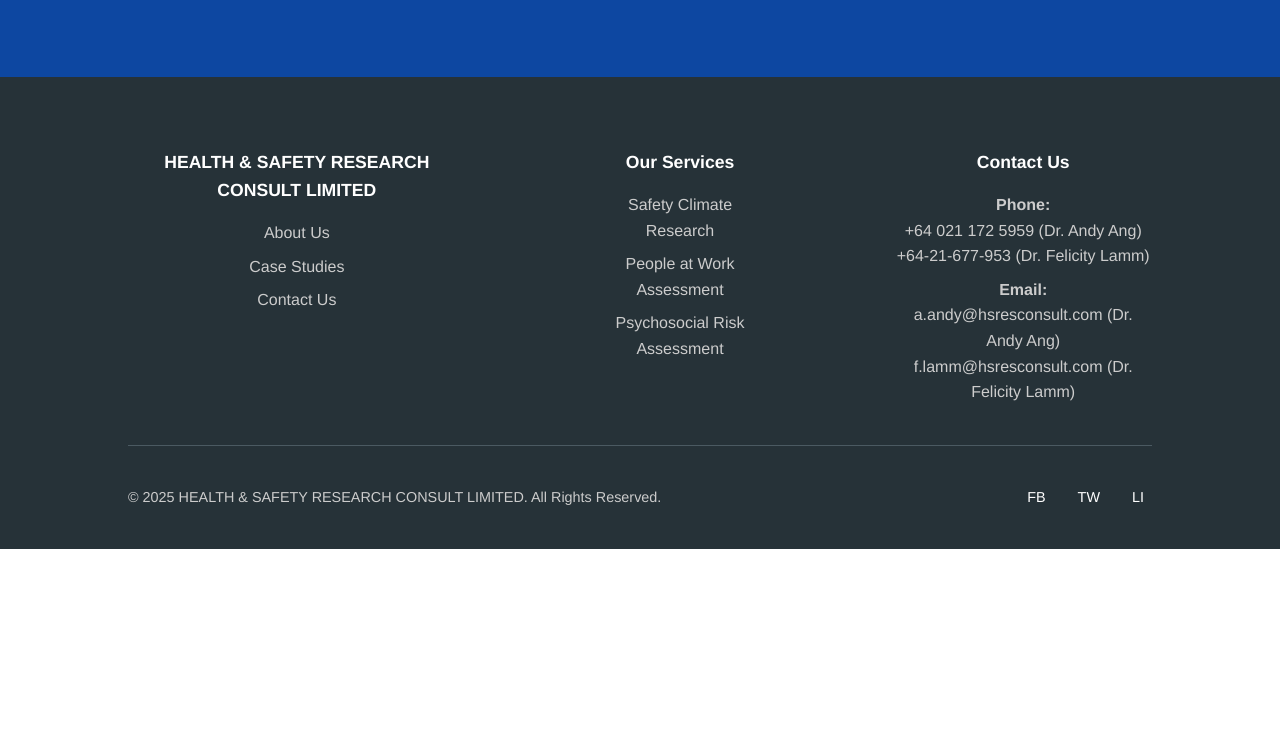
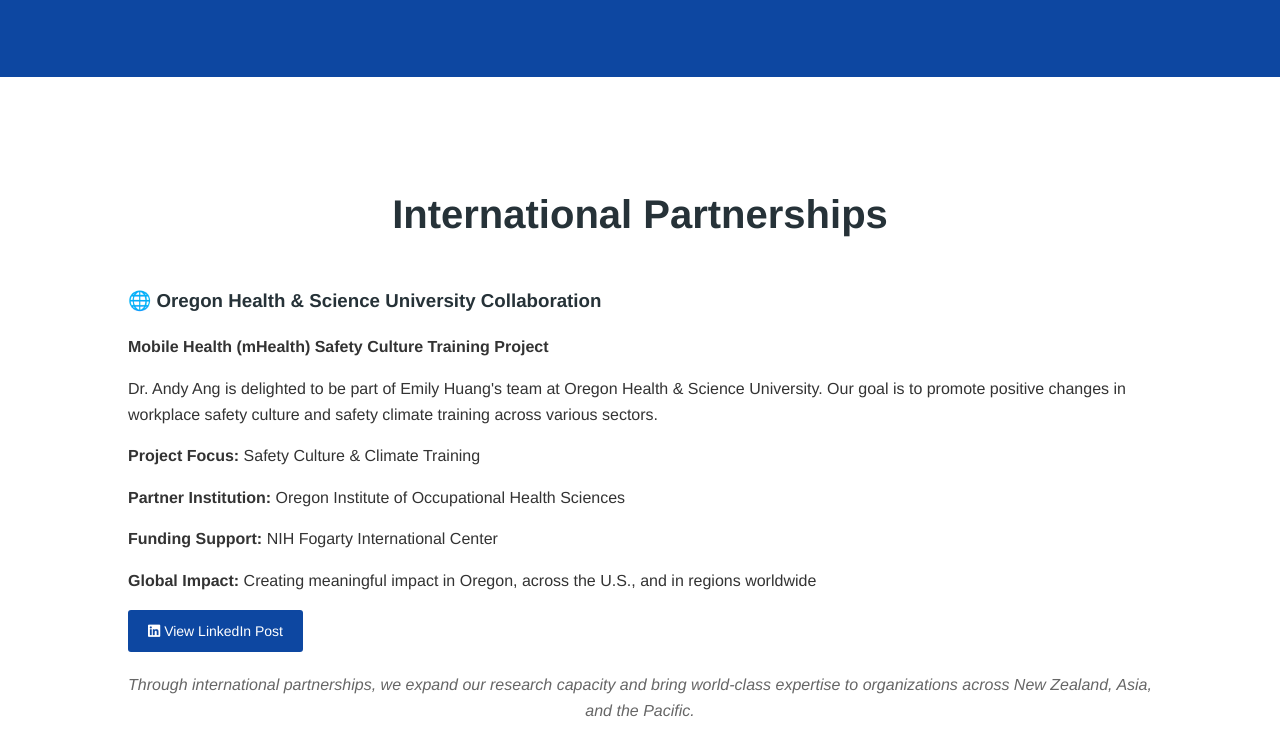
Before and after one commit to jayang04/Health-Safety-Research-Consult-Limited, a plain HTML site: page html/services.html in a window 1280 px wide. Shown: the part 2849-3600 px from the top of the page. Before the commit the page ends 3398 px from the top, so only its background shows below. Drawn offline with Linux system fonts and the light colour scheme.

Commit message:
edit content and bug fixes

```diff
--- a/html/services.html
+++ b/html/services.html
@@ -6,6 +6,8 @@
     <title>Services - HEALTH & SAFETY RESEARCH CONSULT LIMITED</title>
     <link rel="stylesheet" href="../css/style.css">
     <link rel="stylesheet" href="../css/services.css">
+    <!-- Font Awesome for icons -->
+    <link rel="stylesheet" href="https://cdnjs.cloudflare.com/ajax/libs/font-awesome/6.0.0/css/all.min.css">
 </head>
 <body>
     <header>
@@ -145,6 +147,33 @@
                 </div>
             </div>
         </section>
+
+        <section class="international-partnerships">
+            <div class="container">
+                <h2>International Partnerships</h2>
+                <div class="partnership-highlight">
+                    <div class="partnership-card">
+                        <h3>🌐 Oregon Health & Science University Collaboration</h3>
+                        <p><strong>Mobile Health (mHealth) Safety Culture Training Project</strong></p>
+                        <p>Dr. Andy Ang is delighted to be part of Emily Huang's team at Oregon Health & Science University. Our goal is to promote positive changes in workplace safety culture and safety climate training across various sectors.</p>
+                        <div class="partnership-details">
+                            <p><strong>Project Focus:</strong> Safety Culture & Climate Training</p>
+                            <p><strong>Partner Institution:</strong> Oregon Institute of Occupational Health Sciences</p>
+                            <p><strong>Funding Support:</strong> NIH Fogarty International Center</p>
+                            <p><strong>Global Impact:</strong> Creating meaningful impact in Oregon, across the U.S., and in regions worldwide</p>
+                        </div>
+                        <div class="partnership-link">
+                            <a href="https://www.linkedin.com/feed/update/urn:li:activity:7374712926907133952/" target="_blank" class="btn-link">
+                                <i class="fab fa-linkedin"></i> View LinkedIn Post
+                            </a>
+                        </div>
+                    </div>
+                </div>
+                <p style="text-align: center; margin-top: 20px; color: #666;">
+                    <em>Through international partnerships, we expand our research capacity and bring world-class expertise to organizations across New Zealand, Asia, and the Pacific.</em>
+                </p>
+            </div>
+        </section>
     </main>
 
     <footer>
```
Also changed, not shown: html/about.html (+3 -4 lines), html/felicity-lamm.html (+1 -1 lines), html/index.html (+4 -4 lines), 8 other files.
